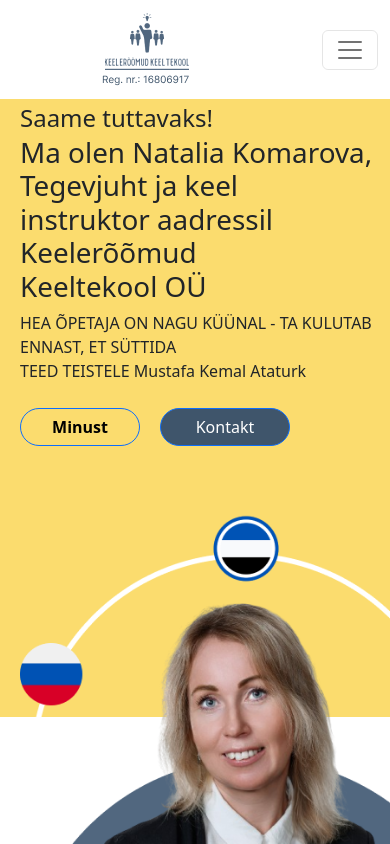
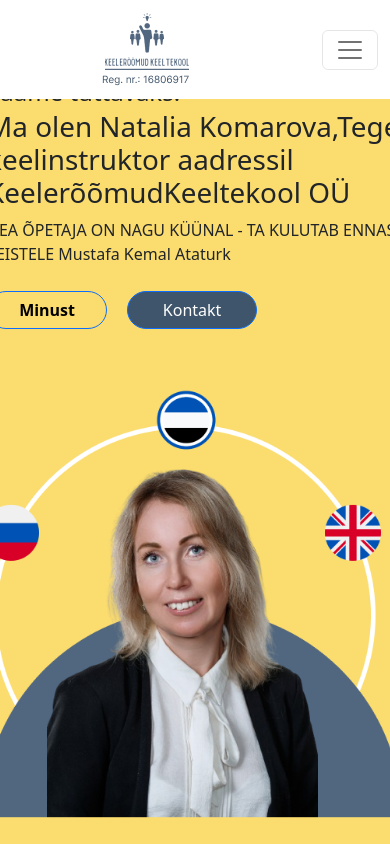
Before and after one commit to doyenify/mytutor, a React (Create React App) app: page / in a window 390 px wide. Shown: the top 844 px of the page. Built offline with nearby package versions, Linux system fonts and the light colour scheme.

Commit message:
responsivenss

```diff
--- a/src/components/Header/Header.tsx
+++ b/src/components/Header/Header.tsx
@@ -22,12 +22,11 @@
     setSelected(code);
     const language = code.toLowerCase();
     i18n.changeLanguage(language)
-}
-const fetchLanguage = React.useCallback((code: any) => {
+  }
+  const fetchLanguage = React.useCallback((code: any) => {
   const language = code.toLowerCase();
   i18n.changeLanguage(language);
-}, [i18n]);
-  // React.useEffect(() => onClickLanguageChange(selected), [])
+  }, [i18n]);
 
   React.useEffect(() => {
     fetchLanguage(selected);
@@ -56,12 +55,6 @@
   const toInformation = () => {
     navigate("/Information")
   }
-
-  // const options = [
-  //   { value: 'en', label: <div><img src={copyIcon} height="30px" width="30px"/>Chocolate </div> },
-  //   { value: 'es', label: 'EST' },
-  //   { value: 'ru', label: '' },
-  // ];
 
   return (
     <div>
@@ -139,14 +132,14 @@
              {t('Price')}
             </Button> */}
             <Button onClick={toContact} className='bookaservice-btn mx-2'
-             style={{backgroundColor: "#FBE081", color:"#3F556B", borderRadius: "50px", width: "100px"}} >
+             style={{backgroundColor: "#FBE081", color:"#3F556B", borderRadius: "50px", width: "150px"}} >
              {t('Contact')}
             </Button>
         </Navbar.Collapse>
       </Container>
     </Navbar>
+    </div>
 
-    </div>
   )
 }
 export default Header
--- a/src/components/Home/Home.tsx
+++ b/src/components/Home/Home.tsx
@@ -27,16 +27,16 @@
     <div style={{width: "100%", overflowX: "hidden"}}>
        {/* hero section */}
 
-        <div className='hero-container' style={{backgroundColor: "#FBDC6E", height:"85vh" }}>
+        <div className='hero-container d-flex justify-content-center align-items-center' style={{backgroundColor: "#FBDC6E", }}>
             <Row>
                 <Col className='hero-col-1 col-12 col-sm-6 d-flex justify-content-center align-items-center'>
-                 <div>
+                <div className='ps-5 pt-5 p5-5'>
                     <div style={{fontSize: "24px"}}>{t('Lets get acquainted!')}</div>
-                   <h1>{t('I am Natalia Komarova,')} <br />
-                   {t('CEO and language')}  <br />
-                   {t('instructor at Keelerõõmud')}  <br />
+                    <h1>{t('I am Natalia Komarova,')}
+                    {t('CEO and language')}
+                    {t('instructor at Keelerõõmud')}
                     {t('Keeltekool OÜ')}</h1>
-                   <div>{t('A GOOD TEACHER IS LIKE A CANDLE – IT CONSUMES ITSELF TO LIGHT')} <br />
+                    <div>{t('A GOOD TEACHER IS LIKE A CANDLE – IT CONSUMES ITSELF TO LIGHT')}
                     {t('THE WAY FOR OTHERS Mustafa Kemal Ataturk')}</div>
                     <div className='' style={{display: "flex", marginTop: "15px"}}>
                     <Button className='her0-contact-btn'
@@ -50,8 +50,8 @@
                     </div>
                  </div>
                  </Col>
-                 <Col className=' col-12 col-sm-6 mt-5'>
-                 <div><img className='hero-img' src={tutorone} style={{height:"478px", width: "auto"}} alt="Tutor"/></div>
+                 <Col className='hero-img hero-col-2 col-12 col-sm-6 mt-md-5 d-flex justify-content-end'>
+                 <div><img className='hero-img pt-md-5 me-md-5' src={tutorone} style={{}} alt="Tutor"/></div>
                  </Col>
              </Row>
         </div>
@@ -61,8 +61,8 @@
             <Col style={{ display: 'flex', justifyContent: 'center', alignItems: 'center', height: '100vh'}}>
             <div><img className='aboutimg' src={aboutimg} style={{height:"478px", width: "auto"}} alt="about me"/></div>
             </Col>
-            <Col  style={{ display: 'flex', justifyContent: 'center', alignItems: 'center', height: '100vh'}}>
-                <div>
+            <Col  style={{ display: 'flex', justifyContent: 'center', alignItems: 'center'}}>
+                <div className='about-content'>
                     <div style={{display:"flex"}} >
                         <div > <Button style={{backgroundColor:"#FCE8A1", color: "#CF8353", paddingLeft: "20px", paddingRight: "20px",border: "4px", borderColor:"#FBE081"}}> {t('About me')}</Button> </div>
                         <div className='ms-5'> {t('Who I teach')}<img className='ms-3' src={circlearrow} style={{height:"30px", width: "30px"}} alt="Tutor"/> </div>
@@ -83,7 +83,7 @@
         </Row>
         </div>
         {/* Who I teach */}
-       <div className= "mb-5">
+       <div className= "who-content mb-5">
              <div style={{ display: 'flex', justifyContent: 'center'}} >
                     <div > <Button style={{backgroundColor:"#FCE8A1", color: "#CF8353", paddingLeft: "20px", paddingRight: "20px",border: "4px", borderColor:"#FBE081"}}> {t('Who I teach')} </Button> </div>
                     <div className='ms-5'> {t('How I work')}<img className='ms-3' src={circlearrow} style={{height:"30px", width: "30px"}} alt="Tutor"/> </div>
@@ -120,10 +120,10 @@
      <div>
         <Row>
         <Col  style={{ display: 'flex', justifyContent: 'center', alignItems: 'center', height: '100vh'}}>
-                <div>
+                <div className='work-content'>
                     <div style={{display:"flex"}} >
                     <div > <Button style={{backgroundColor:"#FCE8A1", color: "#CF8353", paddingLeft: "20px", paddingRight: "20px",border: "4px", borderColor:"#FBE081"}}> {t('How I work')} </Button> </div>
-                    <div className='ms-5'> {t('Courses')} <img className='ms-3' src={circlearrow} style={{height:"30px", width: "30px"}} alt="Tutor"/> </div>
+                    <div className='ms-5 mb-3'> {t('Courses')} <img className='ms-3' src={circlearrow} style={{height:"30px", width: "30px"}} alt="Tutor"/> </div>
                      </div>
                     <div className='mt-3'> {t('I work with groups of adults and school students, providing both')} <br />
                     {t('group and individual lessons. Classes can be held either in')} <br />
@@ -134,7 +134,7 @@
                     </div>
             </Col>
             <Col style={{ display: 'flex', justifyContent: 'center', alignItems: 'center', height: '100vh'}}>
-            <div><img className='aboutimg img-fluid' src={workimg} style={{height:"478px", width: "auto"}} alt="about me"/></div>
+            <div><img className='workimg' src={workimg} style={{height:"478px", width: "auto"}} alt="about me"/></div>
             </Col>
 
         </Row>
@@ -166,7 +166,7 @@
                                 <div className="col-md-8">
                                     <p>{t('ENGLISH FOR ADULTS')}</p>
                                 </div>
-                                 <div className='d-flex justify-content-end mt-3'> {t('exams and organize training sessions based on clients preferences.')}consultation<img className='ms-3'
+                                 <div className='d-flex justify-content-end mt-3'> {t('consultation')}<img className='ms-3'
                                   src={circlearrow} style={{height:"30px", width: "30px"}}
                                   alt="Tutor"/>
                                  </div>
@@ -190,7 +190,7 @@
                                 <div className="col-md-8">
                                     <p>{t('ENGLISH FOR SCHOOL STUDENTS')}</p>
                                 </div>
-                                 <div className='d-flex justify-content-end mt-3'>consultation<img className='ms-3'
+                                 <div className='d-flex justify-content-end mt-3'>{t('consultation')}<img className='ms-3'
                                   src={circlearrow} style={{height:"30px", width: "30px"}}
                                   alt="Tutor"/>
                                  </div>
@@ -212,7 +212,7 @@
                                 <div className="col-md-8">
                                     <p>{t('ESTONIAN FOR ADULTS')}</p>
                                 </div>
-                                 <div className='d-flex justify-content-end mt-3'>consultation<img className='ms-3'
+                                 <div className='d-flex justify-content-end mt-3'>{t('consultation')}<img className='ms-3'
                                   src={circlearrow} style={{height:"30px", width: "30px"}}
                                   alt="Tutor"/>
                                  </div>
@@ -234,7 +234,7 @@
                                 <div className="col-md-8">
                                     <p>{t('ESTONIAN FOR SCHOOL STUDENTS')}</p>
                                 </div>
-                                 <div className='d-flex justify-content-end mt-3'>consultation<img className='ms-3'
+                                 <div className='d-flex justify-content-end mt-3'>{t('consultation')}<img className='ms-3'
                                   src={circlearrow} style={{height:"30px", width: "30px"}}
                                   alt="Tutor"/>
                                  </div>
@@ -253,11 +253,16 @@
            alt="sun"/>
           </div>
           <div  className='text-center mt-5'>
-           <p>If you are interested in learning, you can please book a consultation with me by clicking this.
-             (A consultation link), <br />
-              to be able to assess your skills and for proper mentorship.</p>
-          I welcome all enthusiasts, regardless of age, to joyfully learn foreign languages, explore their beauty,
-            <br />conquer challenges, and achieve their set goals.
+           <p>
+           {t('If you are interested in learning, you can please book a consultation with me by clicking this.')}
+             <br />
+             {t('to be able to assess your skills and for proper mentorship.')}
+              </p>
+              {t('I welcome all enthusiasts, regardless of age, to joyfully learn foreign languages, explore their beauty,')}
+
+            <br />
+            {t('conquer challenges, and achieve their set goals.')}
+
 
           </div>
           </div>
--- a/src/components/Home/home.css
+++ b/src/components/Home/home.css
@@ -1,6 +1,6 @@
 .hero-img{
     margin-top: 20px;
-    height: 90vh;
+    /* height: 100vh; */
 }
 
 .coursessection {
@@ -16,21 +16,53 @@
 
      height: 100vh;
     } */
-
+    .hero-container{
+        height: 100vh;
+    }
     .hero-col-1{
-     padding-top: 100px;
-     margin-right: 20px;
-     margin-left: 20px;
+     margin-right: 200px;
+     margin-left: 50px;
     }
 
+
     .hero-img{
-        margin-top: 20px;
-        width: 400px;
-        height: auto;
+        /* margin-top: 20px; */
+        padding-top: 20px;
+        width: 70%;
+        /* height: 150px; */
         margin-right: 20px;
-        margin-left: 20px;
+        margin-left: 40px;
     }
 
+    .aboutimg{
+
+        width: auto;
+        height:200px;
+    }
+
+    .about-content{
+
+        margin-left: 20px;
+        margin-right: 20px;
+    }
+
+    .work-content{
+        margin-left: 20px;
+        margin-right: 20px;
+        margin-top: -100px;
+    }
+
+    .workimg{
+        width: auto;
+        height:200px;
+        margin-top: -400px;
+    }
+    .who-content{
+        display: flex;
+        flex-direction: column;
+        margin-left: 20px;
+        margin-right: 20px;
+    }
     /* .home-video{
         padding-top: 800px;
     } */
```
Lines whose indentation alone changed are shown as unchanged.
